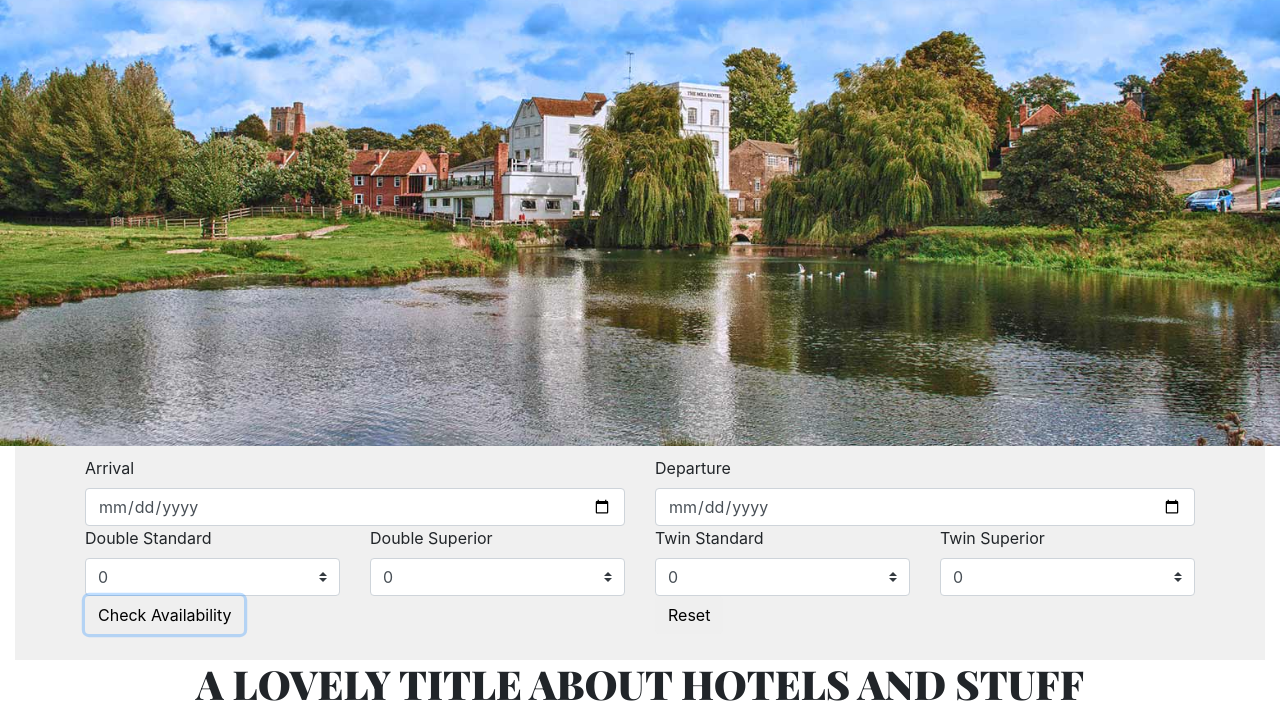
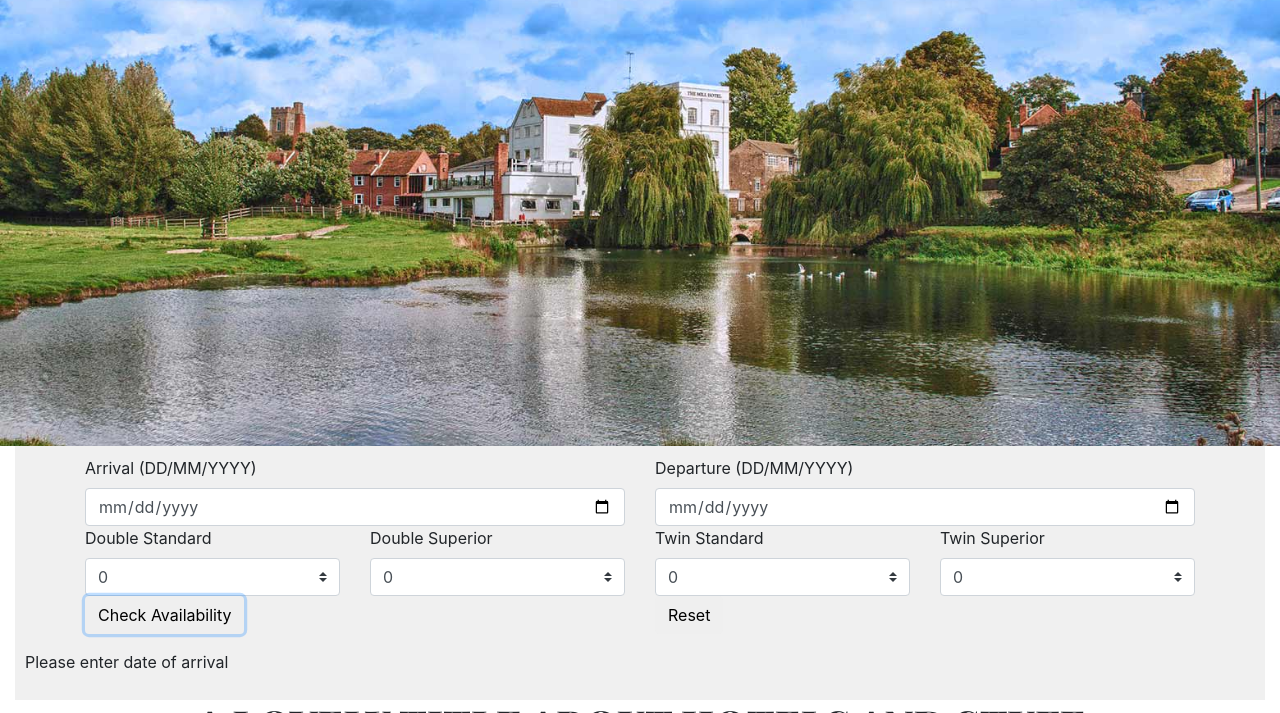
Before and after one commit to liamself/internet-mm-cwk, a plain HTML site: page index.html in a window 1280 px wide. Both pictures are taken after a click on the button "Check Availability". Shown: the part 80-793 px from the top of the page. Drawn offline with nearby package versions, Linux system fonts and the light colour scheme; no server answers; a web font is replaced by a local one.

Commit message:
Added checking of form fields

```diff
--- a/index.html
+++ b/index.html
@@ -44,12 +44,12 @@
                         <div class="container">
                             <div class="row">
                                 <div class="col-sm">
-                                    <label for="arrive" >Arrival</label>
-                                    <input type="date" id="arrive" class="form-control" size="20">
+                                    <label for="arrive" >Arrival (DD/MM/YYYY)</label>
+                                    <input type="date" id="arrive" class="form-control" placeholder="DD/MM/YYYY" size="20">
                                 </div>
                                 <div class="col-sm">
-                                    <label for="departure" >Departure</label>
-                                    <input type ="date" id="departure" class="form-control" size="20">
+                                    <label for="departure" >Departure (DD/MM/YYYY)</label>
+                                    <input type ="date" id="departure" class="form-control" placeholder="DD/MM/YYYY"  size="20">
                                 </div>
                             </div>
                             <div class="row">
@@ -112,7 +112,7 @@
                             </div>
                             <div class="row">
                                 <div class="col-sm">
-                                    <input type="button" value="Check Availability" class="btn" id="submit_button" onclick="postBookingDetails('res')">
+                                    <input type="button" value="Check Availability" class="btn" id="submit_button" onclick="postBookingDetails('msg')">
                                 </div>
                                 <div class="col-sm">
                                     <input type="reset" value="Reset" class="btn" id="reset_button">
@@ -121,7 +121,7 @@
                         </div>
                     </div>
                 </form>
-                <p id="res"></p>
+                <p id="msg"></p>
             </div>
         </div>
        <!-- Mobile form -->
--- a/js/availability.js
+++ b/js/availability.js
@@ -14,6 +14,33 @@ function saveForm(){
 }
 
 function postBookingDetails(disp_id){
+	//Check all fields are populated
+
+
+	//Check validity of fields
+	var arrival = $('#arrive').val();
+	var departure = $('#departure').val();
+	if (arrival === "")
+	{
+		$('#'+disp_id).text("Please enter date of arrival");
+		return;
+	}
+	if (departure === "")
+	{
+		$('#'+disp_id).text("Please enter date of departure");
+		return;
+	}
+	if (arrival >= departure)
+	{
+		$('#'+disp_id).text("Arrival date must be earlier than departure");
+		return;
+	}
+	if ($('#DStno').val() + $('#DSuno').val() + $('#TStno').val() + $('#TSuno').val() < 1)
+	{
+		$('#'+disp_id).text("At least one room must be selected");
+		return;
+	}
+
 	var storedData;
     saveForm();
     storedData = getObject('AvailabilityData');
```
